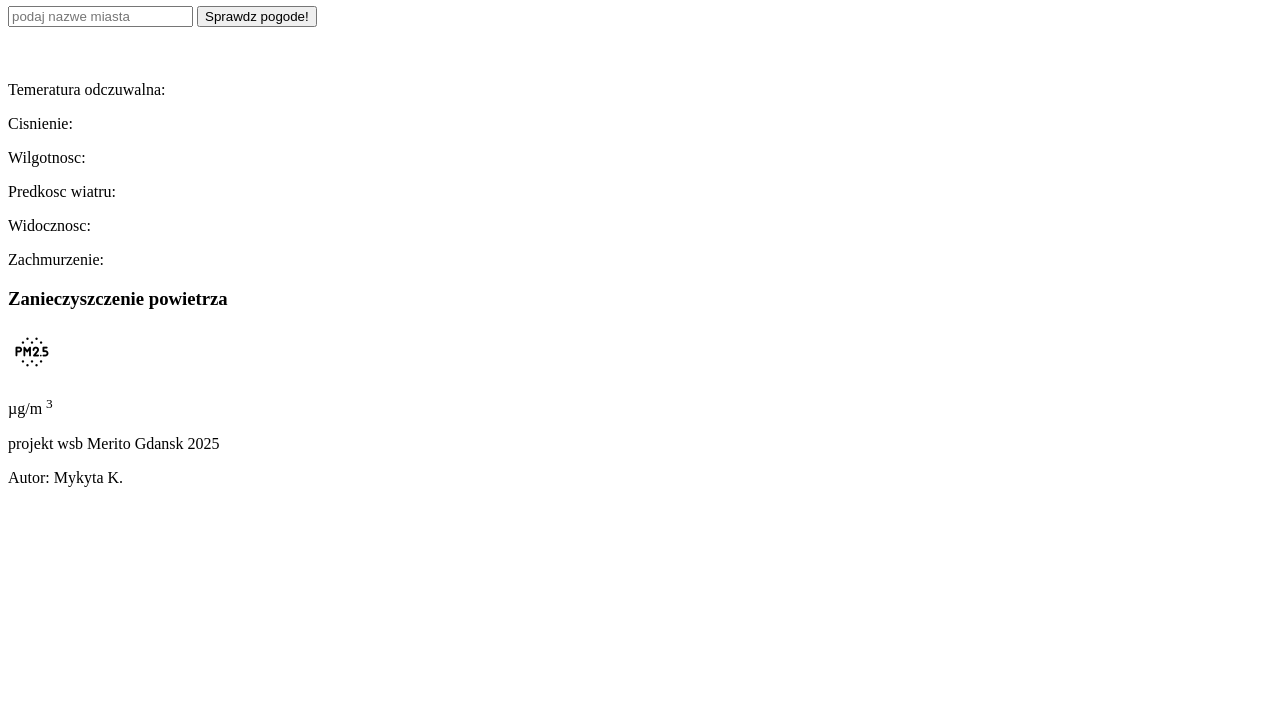
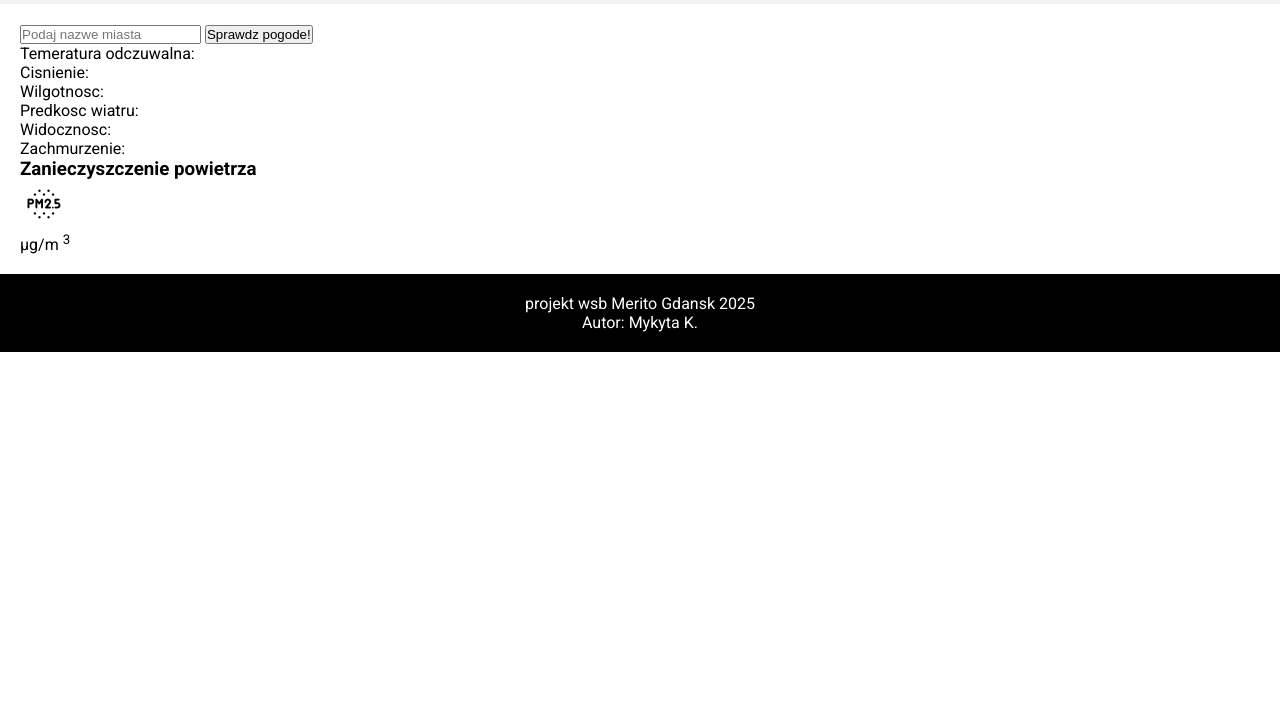
Before and after one commit to MykytaKost/WeatherAPI, a plain HTML site: page WeatherAPI/index.html in a window 1280 px wide. Shown: the part 74-800 px from the top of the page. Drawn offline with nearby package versions, Linux system fonts and the light colour scheme.

Commit message:
zmien style css

```diff
--- a/WeatherAPI/index.html
+++ b/WeatherAPI/index.html
@@ -4,6 +4,7 @@
     <meta charset="UTF-8">
     <meta name="viewport" content="width=device-width, initial-scale=1.0">
     <title>Aplikacja pogodowa</title>
+    <link rel="stylesheet" href="./css/style.css">
 </head>
 <body>
     <header>
@@ -12,14 +13,14 @@
     <main>
         <section class="weather">
             <section class="search">
-                <input type="text" placeholder="podaj nazwe miasta">
+                <input type="text" placeholder="Podaj nazwe miasta">
                 <button>Sprawdz pogode!</button>
                 <p class="error_msg"></p>
             </section>
             <section class="weather_info">
                 <h2 class="city_name"></h2>
                 <div class="weather_img_and_temp">
-                    <div>
+                    <div class="weather_img_and_temp_together">
                         <img src="" alt="" class="weather_img">
                         <p class="temp"></p>
                     </div>
--- a/WeatherAPI/main.js
+++ b/WeatherAPI/main.js
@@ -33,6 +33,7 @@ function getWeather (){
         weatherImg.src = `https://openweathermap.org/img/wn/${response.data.weather[0].icon}@2x.png`;
         temp.textContent = `${Math.round(response.data.main.temp)}℃`;
         weatherDesc.textContent = `${response.data.weather[0].description}`;
+        weatherDesc.classList.add('description_red')
         fealsLike.textContent = `${Math.round(response.data.main.feels_like)}℃`;
         pressure.textContent = `${response.data.main.pressure}hPa`;
         humidity.textContent = `${response.data.main.humidity}%`;
--- a/WeatherAPI/sass/_footer.sass
+++ b/WeatherAPI/sass/_footer.sass
@@ -0,0 +1,3 @@
+footer
+    @include box(100%, 20px, black , white)
+    text-align: center
--- a/WeatherAPI/sass/_header.sass
+++ b/WeatherAPI/sass/_header.sass
@@ -0,0 +1,14 @@
+@import url('https://fonts.googleapis.com/css2?family=Roboto:ital,wght@0,100..900;1,100..900&display=swap')
+
+*
+    margin: 0
+    padding: 0
+    box-sizing: border-box
+
+html
+    font-family: "Roboto", sans-serif
+
+header
+    @include flexConteiner(column, center, center)
+    @include box(100%, 20px, $main-color, $dark-color)
+    text-align: center
--- a/WeatherAPI/sass/_main.sass
+++ b/WeatherAPI/sass/_main.sass
@@ -0,0 +1,16 @@
+main
+    @include flexConteiner(column, start, start)
+    @include box(100%, 20px, white, black)
+    text-align: start
+
+.description_red
+    background-color: #e9e7ff
+    color: black
+    padding: 10px 15px
+    border-radius: 25px
+    text-align: center
+
+
+.weather_img_and_temp_together
+    @include flexConteiner(row, start, center)
+    margin: 0 20px
--- a/WeatherAPI/sass/_mixins.sass
+++ b/WeatherAPI/sass/_mixins.sass
@@ -0,0 +1,11 @@
+@mixin flexConteiner($direction, $justify, $alignItems)
+    display: flex
+    flex-direction: $direction
+    justify-content: $justify
+    align-items: $alignItems
+
+@mixin box($width, $padd, $bgc, $col)
+    width: $width
+    padding: $padd
+    background-color: $bgc
+    color: $col
--- a/WeatherAPI/sass/_variable.sass
+++ b/WeatherAPI/sass/_variable.sass
@@ -0,0 +1,3 @@
+$main-color: #f2f2f2
+$dark-color: #48484a
+$red-color: #eb6e4c
--- a/WeatherAPI/sass/style.sass
+++ b/WeatherAPI/sass/style.sass
@@ -1,5 +1,5 @@
 @import 'variable.sass'
-@import 'mixxns.sass'
+@import 'mixins.sass'
 @import 'header.sass'
 @import 'main.sass'
 @import 'footer.sass'
```
Also changed, not shown: WeatherAPI/css/style.css, 1 other file.
